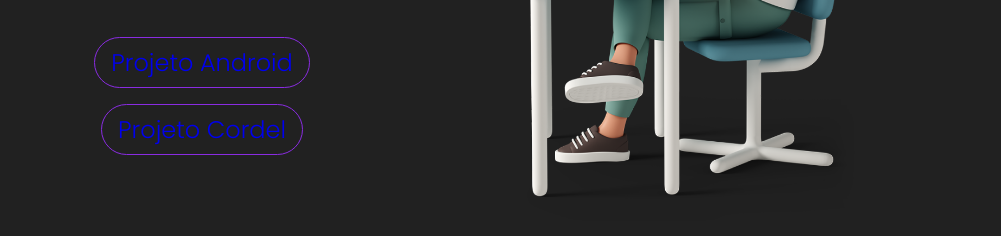
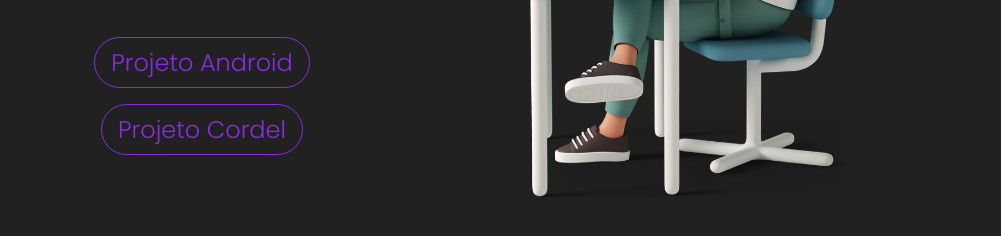
Before and after one commit to alexfferro/projetos-cursoemvideo, a plain HTML site: page index.html in a window 1280 px wide. Shown: the part 302-538 px from the top of the page, without its empty margins (182-1183 px from the left). Drawn offline with Linux system fonts and the light colour scheme.

Commit message:
Update style.css

```diff
--- a/style.css
+++ b/style.css
@@ -22,7 +22,9 @@ body {
 }
 a {
   text-decoration: none;
+
 }
+
 
 ul {
   list-style: none;
@@ -135,6 +137,10 @@ aside a:hover{
   color: white;
 }
 
+aside a:link {
+  color: var(--primary-color);
+}
+
 @media (max-width: 768px) {
   img {
     display: none;
```
